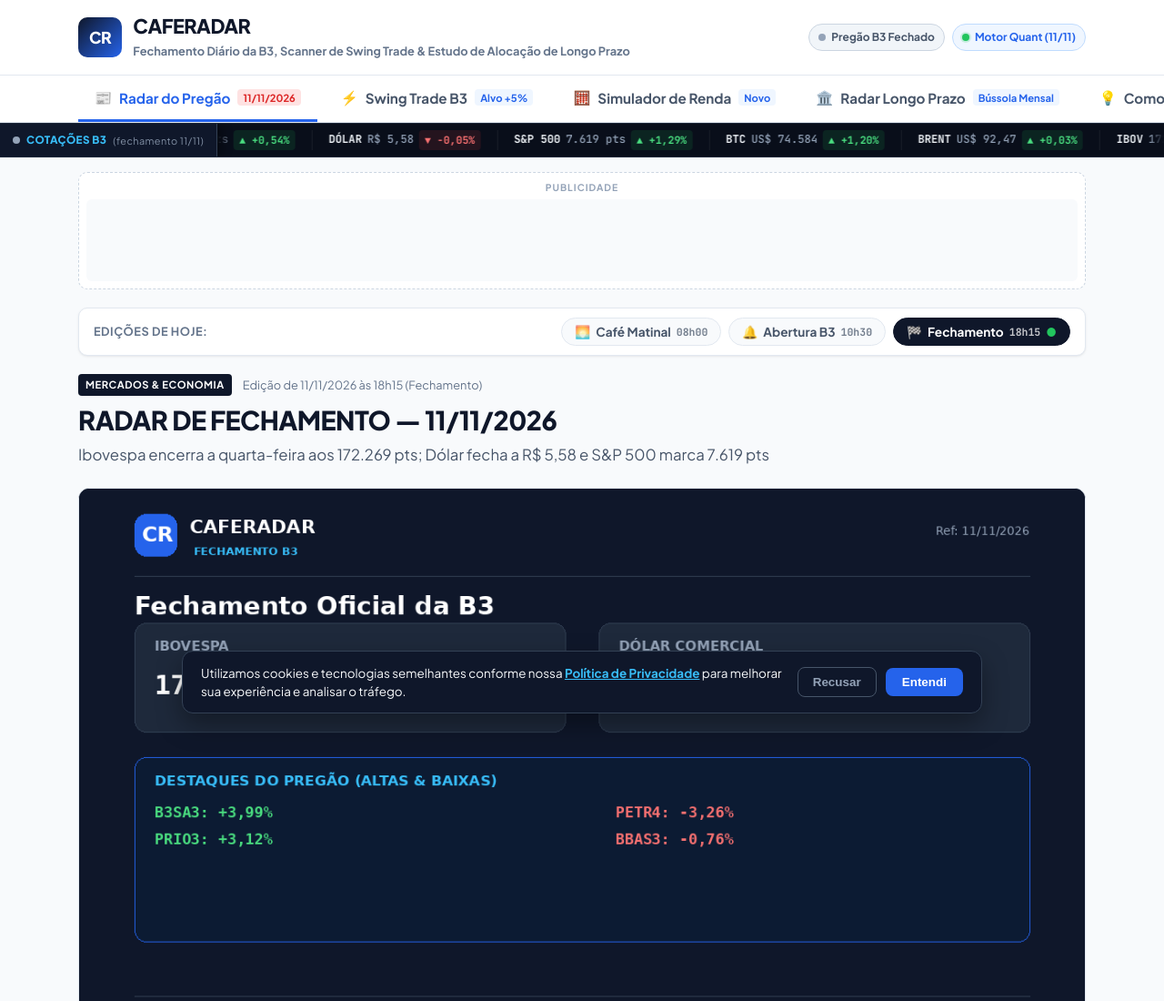
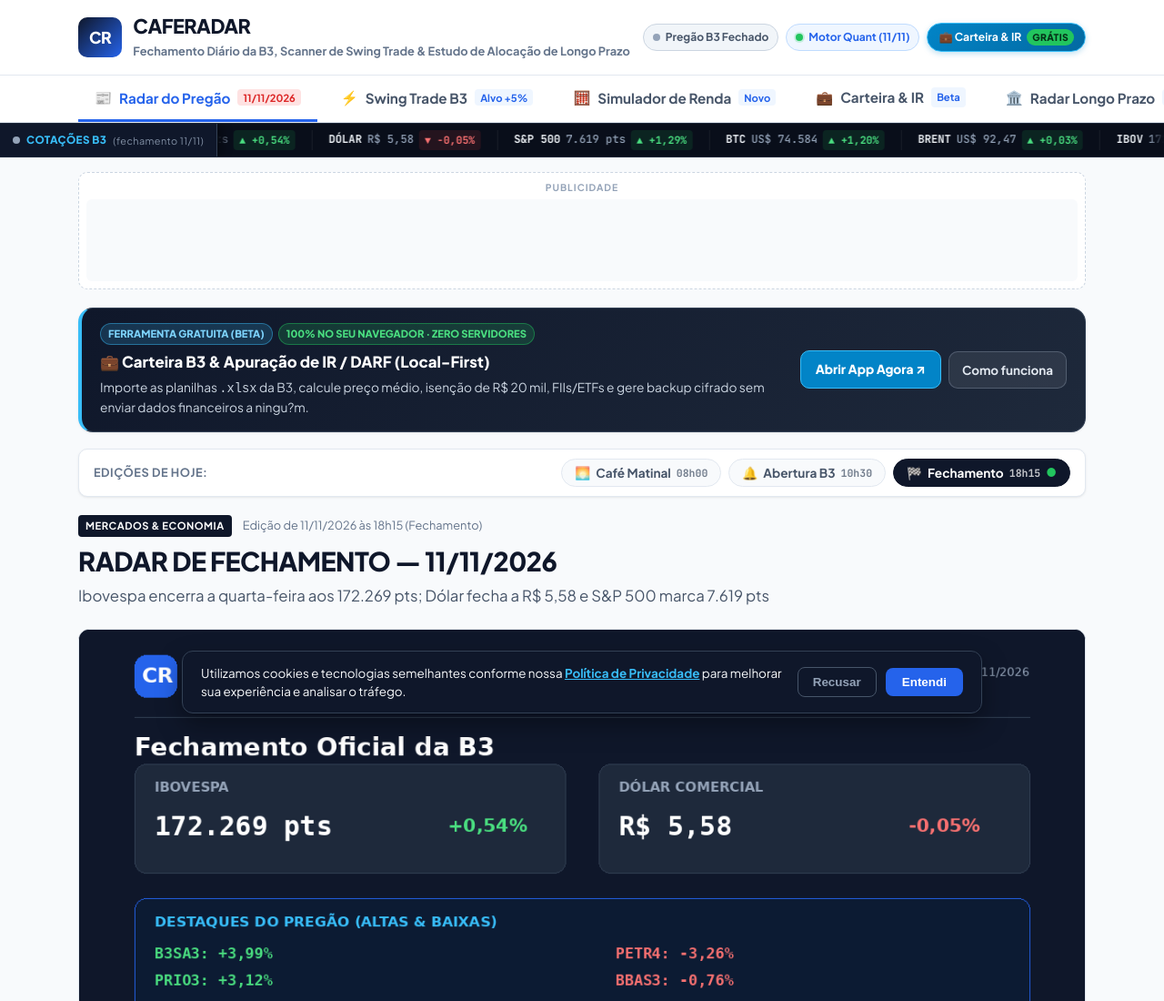
Before and after one commit to fvn1985-gif/caferadar, a plain HTML site: page index.html in a window 1280 px wide. Shown: the top 1100 px of the page at 91% size. Drawn offline with Linux system fonts and the light colour scheme.

Commit message:
feat(ui): destaca Carteira e IR no topo e na home do portal

```diff
--- a/index.html
+++ b/index.html
@@ -115,6 +115,7 @@
       <div class="status-topo">
         <span class="badge-status-mercado fechado" id="badge-status-mercado"><span class="bolinha-pulso" aria-hidden="true"></span> <span id="texto-status-mercado">Pregão B3</span></span>
         <span class="badge-status-motor" id="badge-status-motor"><span class="bolinha-pulso ativa" aria-hidden="true"></span> <span id="texto-status-motor">Dados quantitativos</span></span>
+        <a href="carteira-ir.html" class="badge-cta-carteira"><span>&#128188; Carteira &amp; IR</span><span class="badge-cta-pill">GR&Aacute;TIS</span></a>
       </div>
     </div>
 
@@ -136,6 +137,11 @@
           <span>Simulador de Renda</span>
           <span class="tab-tag-badge verde">Novo</span>
         </button>
+        <a href="carteira-ir.html" class="btn-tab">
+          <span class="tab-icone" aria-hidden="true">&#128188;</span>
+          <span>Carteira &amp; IR</span>
+          <span class="tab-tag-badge verde">Beta</span>
+        </a>
         <button class="btn-tab" data-tab="alocacao" role="tab" id="tab-btn-alocacao" aria-controls="alocacao" aria-selected="false" tabindex="-1">
           <span class="tab-icone" aria-hidden="true">🏛️</span>
           <span>Radar Longo Prazo</span>
@@ -145,11 +151,6 @@
           <span class="tab-icone" aria-hidden="true">💡</span>
           <span>Como Usar</span>
         </button>
-        <a href="carteira-ir.html" class="btn-tab link-regras">
-          <span class="tab-icone" aria-hidden="true">&#128188;</span>
-          <span>Carteira &amp; IR</span>
-          <span class="tab-tag-badge verde">Beta</span>
-        </a>
         <a href="rules.html" class="btn-tab link-regras" target="_blank" rel="noopener">
           <span class="tab-icone" aria-hidden="true">📜</span>
           <span>Regras do Motor ↗</span>
@@ -190,6 +191,22 @@
   </div>
 
   <main class="container">
+    <!-- Destaque Carteira B3 & IRPF Local-First -->
+    <section class="faixa-destaque-carteira" aria-label="Aplicativo CafeRadar Carteira e IRPF">
+      <div class="faixa-carteira-texto">
+        <div class="faixa-carteira-badges">
+          <span class="faixa-pill-novo">FERRAMENTA GRATUITA (BETA)</span>
+          <span class="faixa-pill-priv">100% NO SEU NAVEGADOR &middot; ZERO SERVIDORES</span>
+        </div>
+        <h2>&#128188; Carteira B3 &amp; Apura&ccedil;&atilde;o de IR / DARF (Local-First)</h2>
+        <p>Importe as planilhas <code>.xlsx</code> da B3, calcule pre&ccedil;o m&eacute;dio, isen&ccedil;&atilde;o de R$ 20 mil, FIIs/ETFs e gere backup cifrado sem enviar dados financeiros a ningu?m.</p>
+      </div>
+      <div class="faixa-carteira-acoes">
+        <a href="https://app.caferadar.com.br" class="btn-faixa-app" rel="noopener">Abrir App Agora &#8599;</a>
+        <a href="carteira-ir.html" class="btn-faixa-saiba">Como funciona</a>
+      </div>
+    </section>
+
 
     <!-- ========================================================================= -->
     <!-- ABA 1: RADAR DE MERCADO DIÁRIO (3 Edições: Abertura, Almoço, Fechamento)   -->
--- a/style.css
+++ b/style.css
@@ -1947,3 +1947,144 @@ ins.adsbygoogle[data-ad-status="unfilled"] {
   text-decoration: underline;
   color: #7dd3fc;
 }
+
+
+/* ==================== DESTAQUE CARTEIRA & IRPF (LOCAL-FIRST) ==================== */
+.badge-cta-carteira {
+  font-size: 0.76rem;
+  font-weight: 700;
+  padding: 5px 12px;
+  border-radius: 9999px;
+  display: inline-flex;
+  align-items: center;
+  gap: 6px;
+  background: linear-gradient(135deg, #0284c7, #0369a1);
+  color: #ffffff;
+  text-decoration: none;
+  border: 1px solid #38bdf8;
+  box-shadow: 0 2px 6px rgba(2, 132, 199, 0.25);
+  transition: transform 0.15s ease, box-shadow 0.15s ease;
+}
+
+.badge-cta-carteira:hover {
+  transform: translateY(-1px);
+  box-shadow: 0 4px 10px rgba(2, 132, 199, 0.35);
+  color: #ffffff;
+}
+
+.badge-cta-pill {
+  background: #22c55e;
+  color: #052e16;
+  font-size: 0.65rem;
+  font-weight: 800;
+  padding: 1px 6px;
+  border-radius: 9999px;
+  letter-spacing: 0.03em;
+}
+
+.faixa-destaque-carteira {
+  display: flex;
+  flex-wrap: wrap;
+  align-items: center;
+  justify-content: space-between;
+  gap: 14px;
+  background: linear-gradient(135deg, #0f172a 0%, #1e293b 100%);
+  color: #f8fafc;
+  border: 1px solid #334155;
+  border-left: 4px solid #38bdf8;
+  border-radius: var(--raio-lg);
+  padding: 16px 20px;
+  margin-bottom: 18px;
+  box-shadow: var(--sombra-card);
+}
+
+.faixa-carteira-texto {
+  flex: 1 1 320px;
+}
+
+.faixa-carteira-badges {
+  display: flex;
+  flex-wrap: wrap;
+  gap: 6px;
+  margin-bottom: 6px;
+}
+
+.faixa-pill-novo {
+  background: rgba(56, 189, 248, 0.18);
+  color: #7dd3fc;
+  border: 1px solid rgba(56, 189, 248, 0.45);
+  font-size: 0.7rem;
+  font-weight: 800;
+  padding: 2px 8px;
+  border-radius: 9999px;
+}
+
+.faixa-pill-priv {
+  background: rgba(34, 197, 94, 0.18);
+  color: #4ade80;
+  border: 1px solid rgba(34, 197, 94, 0.45);
+  font-size: 0.7rem;
+  font-weight: 800;
+  padding: 2px 8px;
+  border-radius: 9999px;
+}
+
+.faixa-destaque-carteira h2 {
+  font-size: 1.05rem;
+  font-weight: 800;
+  color: #ffffff;
+  margin: 0 0 4px;
+}
+
+.faixa-destaque-carteira p {
+  font-size: 0.86rem;
+  color: #cbd5e1;
+  margin: 0;
+  line-height: 1.45;
+}
+
+.faixa-carteira-acoes {
+  display: flex;
+  flex-wrap: wrap;
+  gap: 8px;
+  align-items: center;
+}
+
+.btn-faixa-app {
+  display: inline-flex;
+  align-items: center;
+  gap: 6px;
+  background: #0284c7;
+  color: #ffffff;
+  text-decoration: none;
+  font-weight: 800;
+  font-size: 0.86rem;
+  padding: 9px 16px;
+  border-radius: var(--raio-md);
+  border: 1px solid #38bdf8;
+  transition: background-color 0.15s ease;
+}
+
+.btn-faixa-app:hover {
+  background: #0369a1;
+  color: #ffffff;
+}
+
+.btn-faixa-saiba {
+  display: inline-flex;
+  align-items: center;
+  gap: 6px;
+  background: rgba(255, 255, 255, 0.08);
+  color: #e2e8f0;
+  text-decoration: none;
+  font-weight: 700;
+  font-size: 0.84rem;
+  padding: 9px 14px;
+  border-radius: var(--raio-md);
+  border: 1px solid rgba(148, 163, 184, 0.35);
+}
+
+.btn-faixa-saiba:hover {
+  background: rgba(255, 255, 255, 0.14);
+  color: #ffffff;
+}
```
